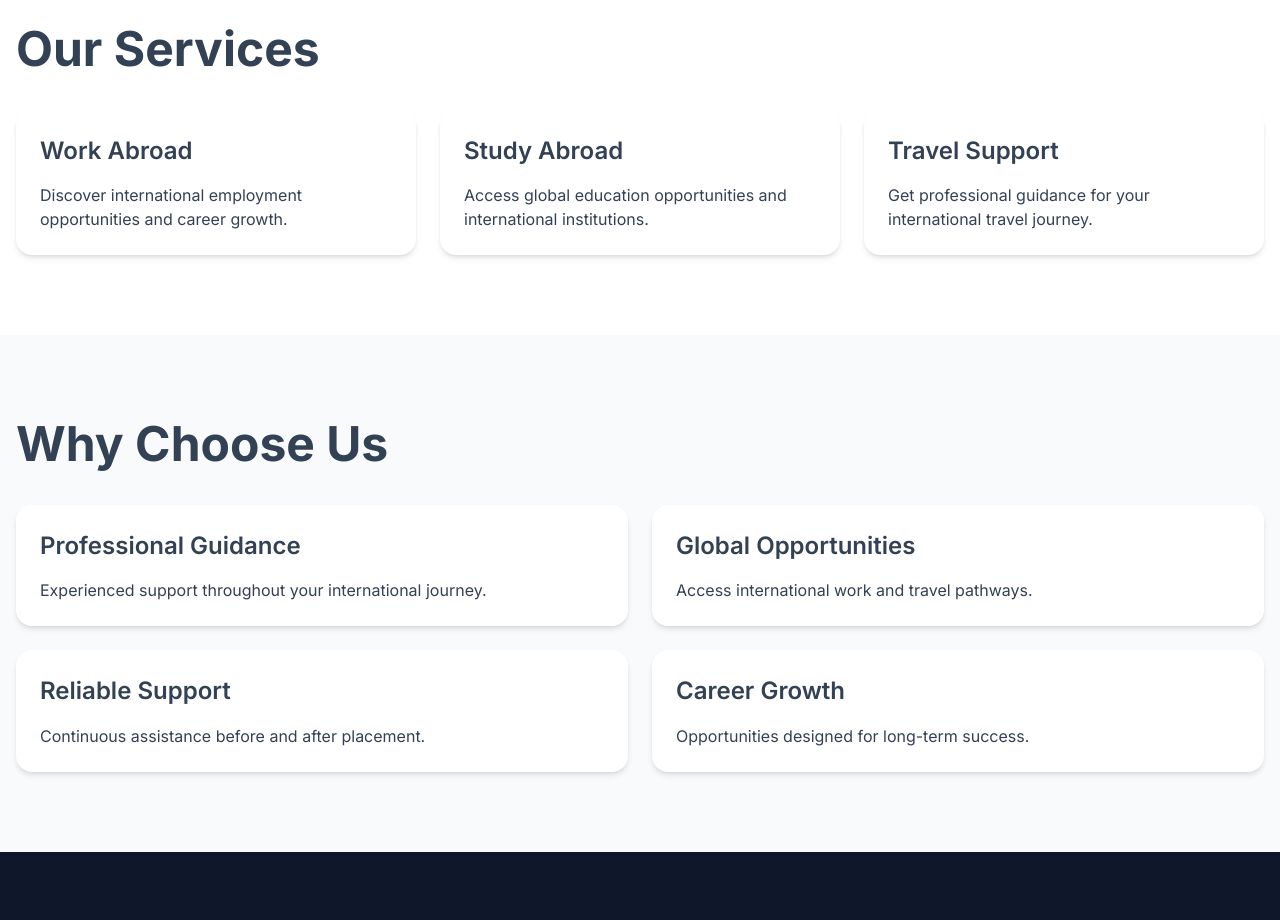
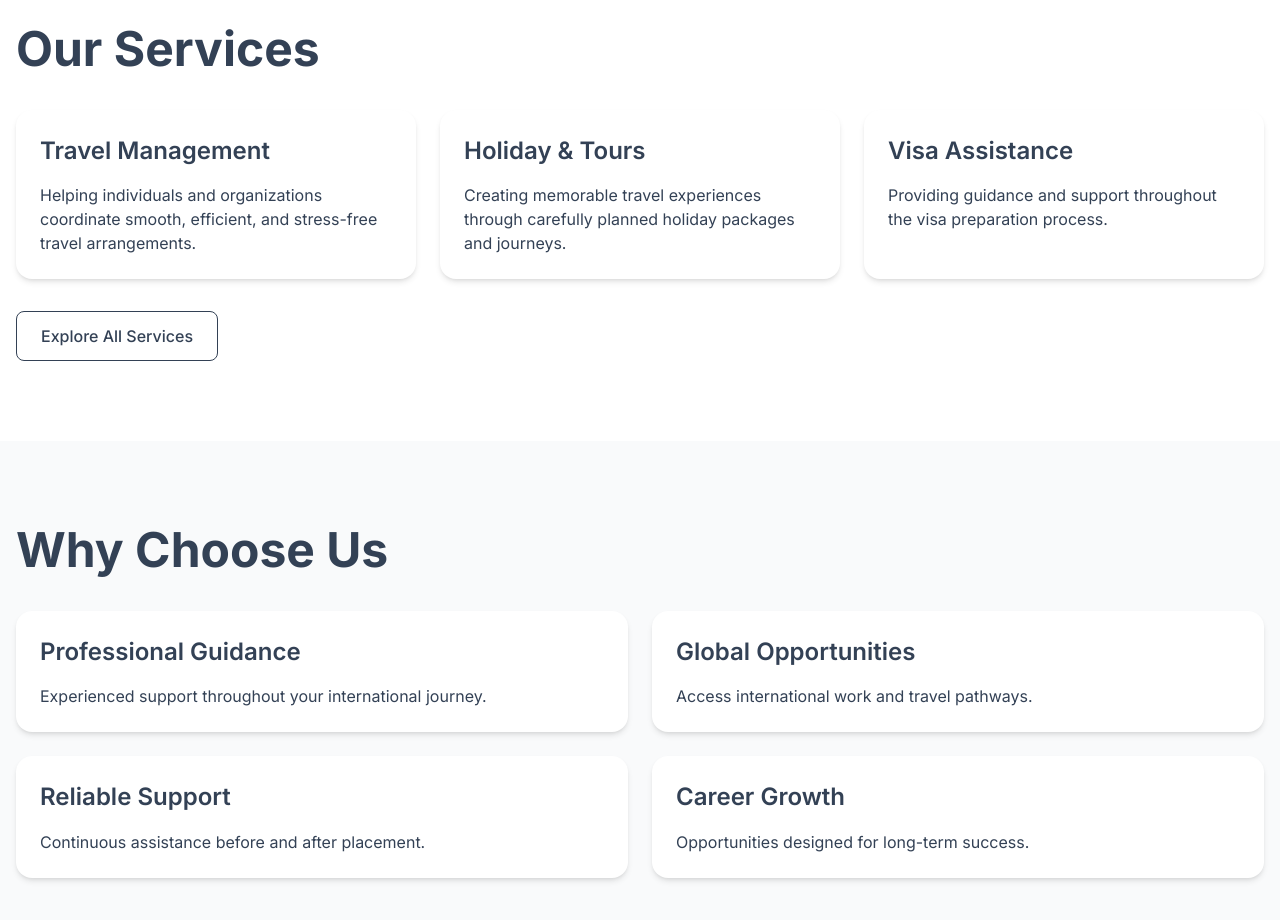
Before and after one commit to ericbalaile/Balaile-Tech-Lab, a React (Vite) app: page / in a window 1280 px wide. Shown: the part 1300-2220 px from the top of the page. Built offline with nearby package versions, Linux system fonts and the light colour scheme.

Commit message:
Update homepage services section content

```diff
--- a/src/pages/Home.jsx
+++ b/src/pages/Home.jsx
@@ -43,19 +43,19 @@ function Home() {
 
   const services = [
     {
-      title: "Work Abroad",
+      title: "Travel Management",
       description:
-        "Discover international employment opportunities and career growth.",
+        "Helping individuals and organizations coordinate smooth, efficient, and stress-free travel arrangements.",
     },
     {
-      title: "Study Abroad",
+      title: "Holiday & Tours",
       description:
-        "Access global education opportunities and international institutions.",
+        "Creating memorable travel experiences through carefully planned holiday packages and journeys.",
     },
     {
-      title: "Travel Support",
+      title: "Visa Assistance",
       description:
-        "Get professional guidance for your international travel journey.",
+        "Providing guidance and support throughout the visa preparation process.",
     },
   ];
 
@@ -153,6 +153,10 @@ function Home() {
               </Card>
             ))}
           </div>
+
+          <div className="mt-8">
+            <Button variant="outline">Explore All Services</Button>
+          </div>
         </Container>
       </Section>
 
```
